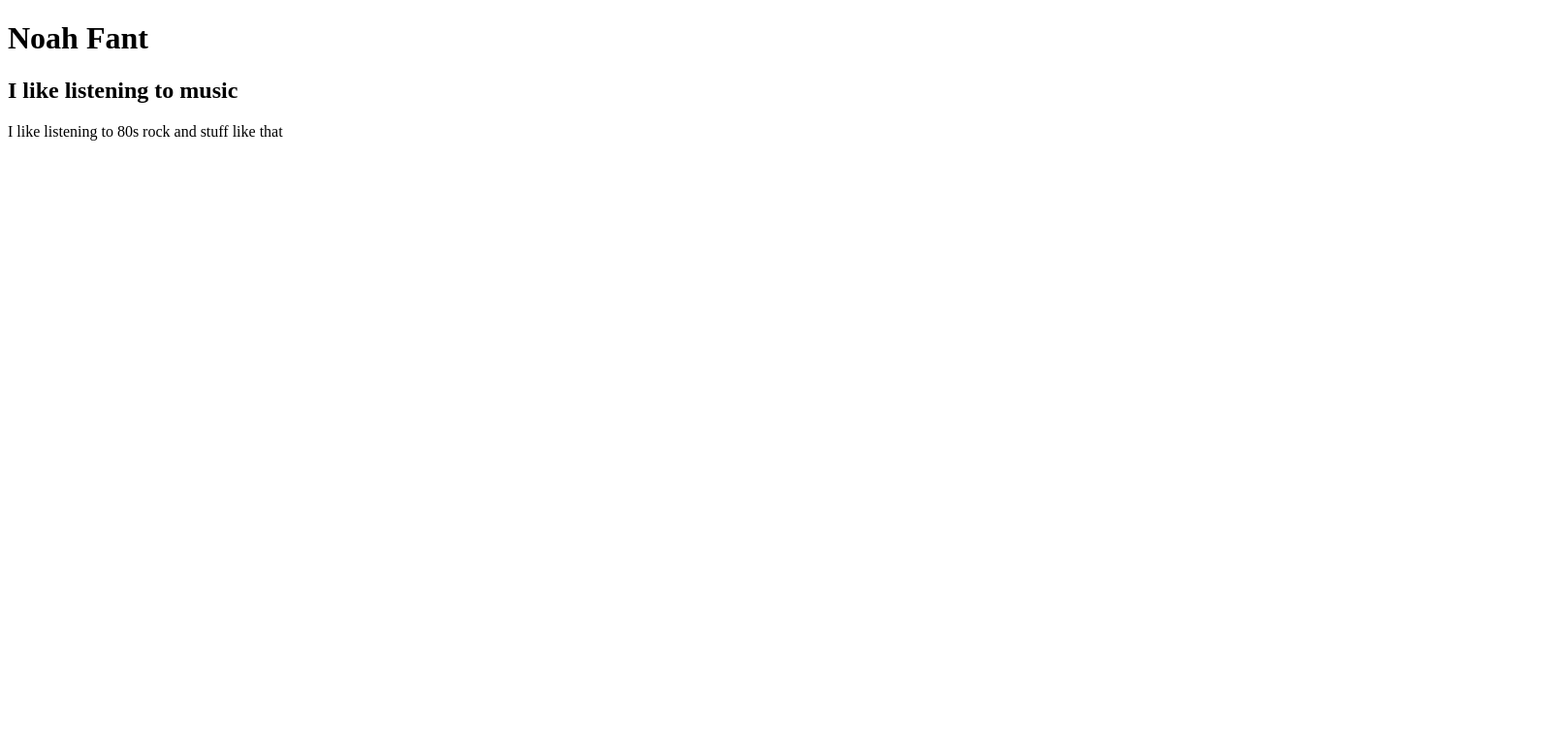
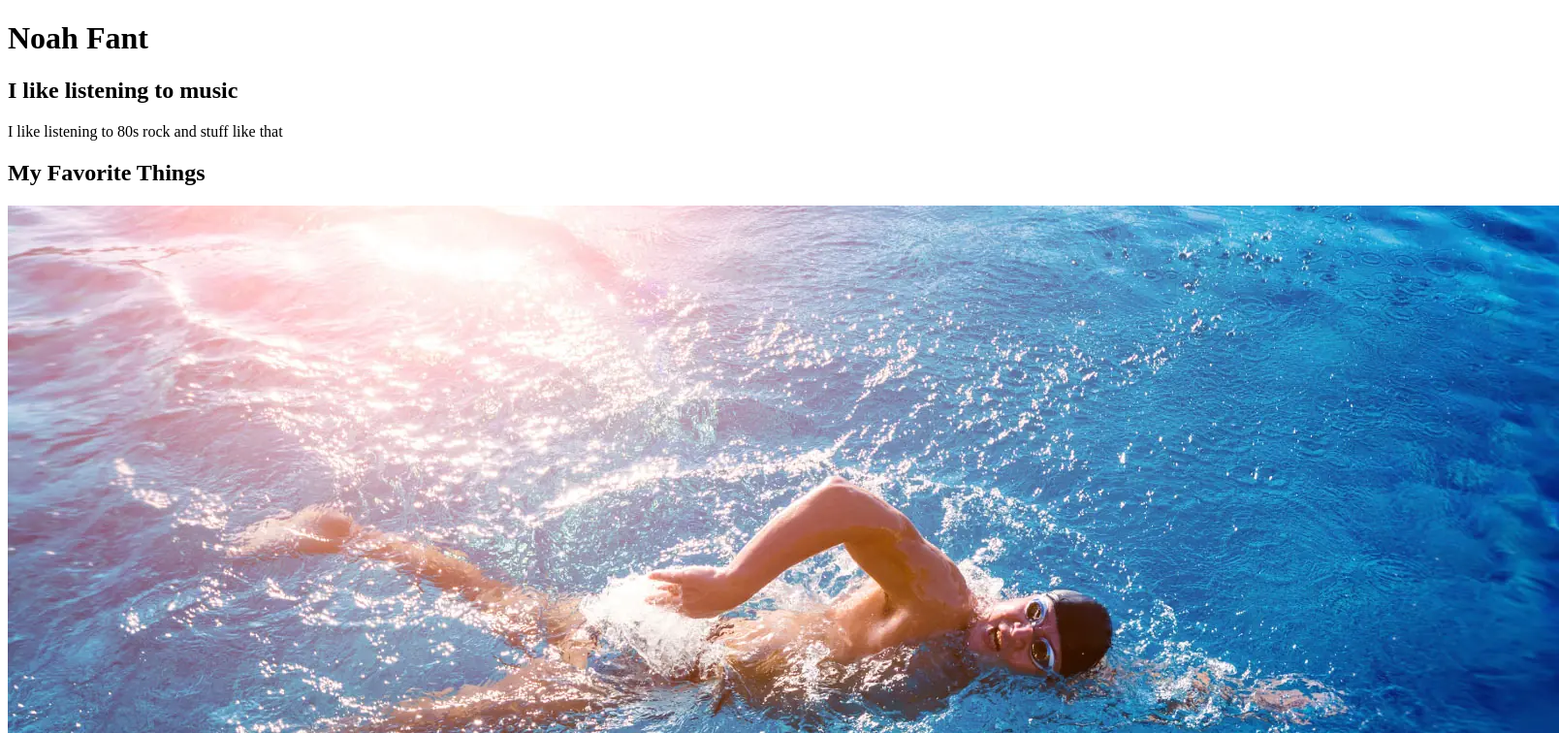
Before and after one commit to SsoFanta/webdev, a plain HTML site: page HTML Skeleton/index.html in a window 1280 px wide. Shown: the top 756 px of the page at 97% size, 1608 px wide, since content can reach past the window. Drawn offline with Linux system fonts and the light colour scheme.

Commit message:
added images

```diff
--- a/HTML Skeleton/index.html
+++ b/HTML Skeleton/index.html
@@ -10,5 +10,9 @@
     <h2> I like listening to music </h2>
     <p> I like listening to 80s rock and stuff like that</p>
 </body>
+<body>
+    <h2> My Favorite Things </h2>
+    <img src="101824-HealthBenefits-1Hero.jpg">
+</body>
 
 </html>
```
Also changed, not shown: HTML Skeleton/101824-HealthBenefits-1Hero.jpg (added).
